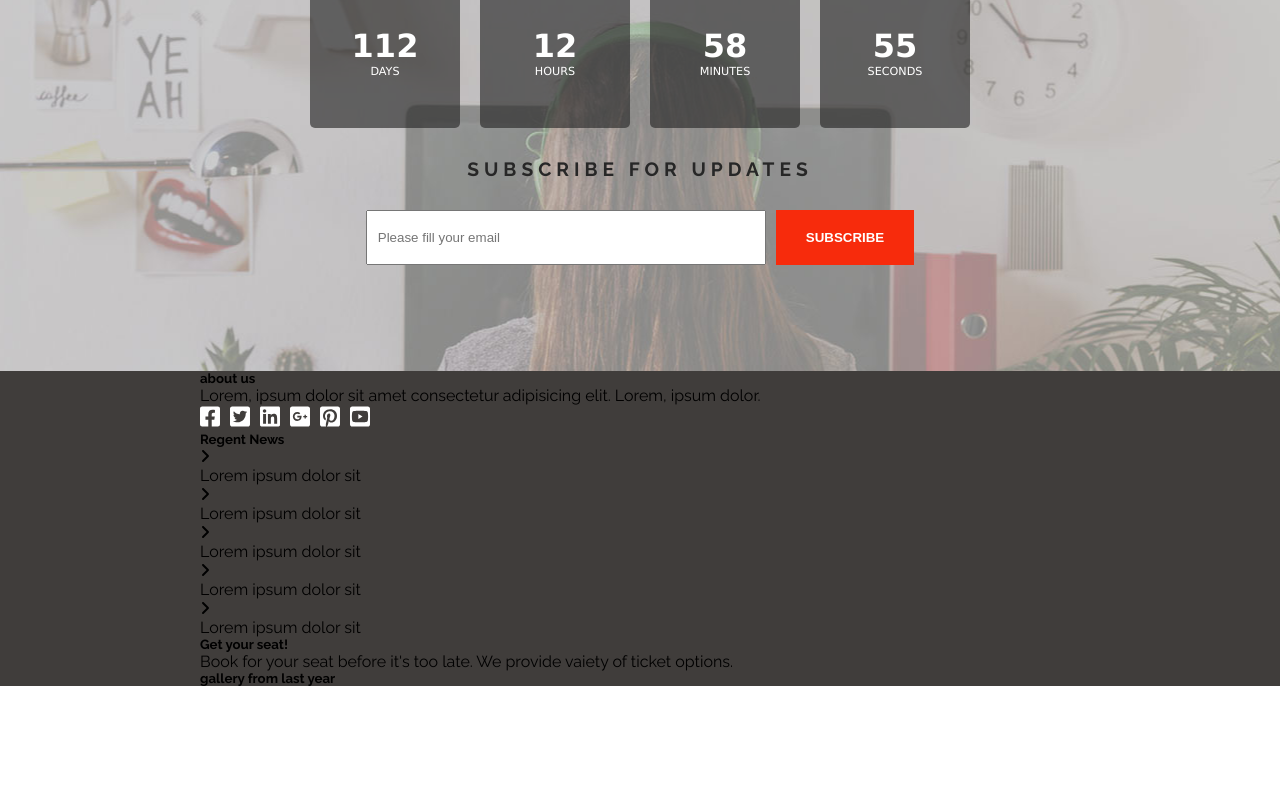
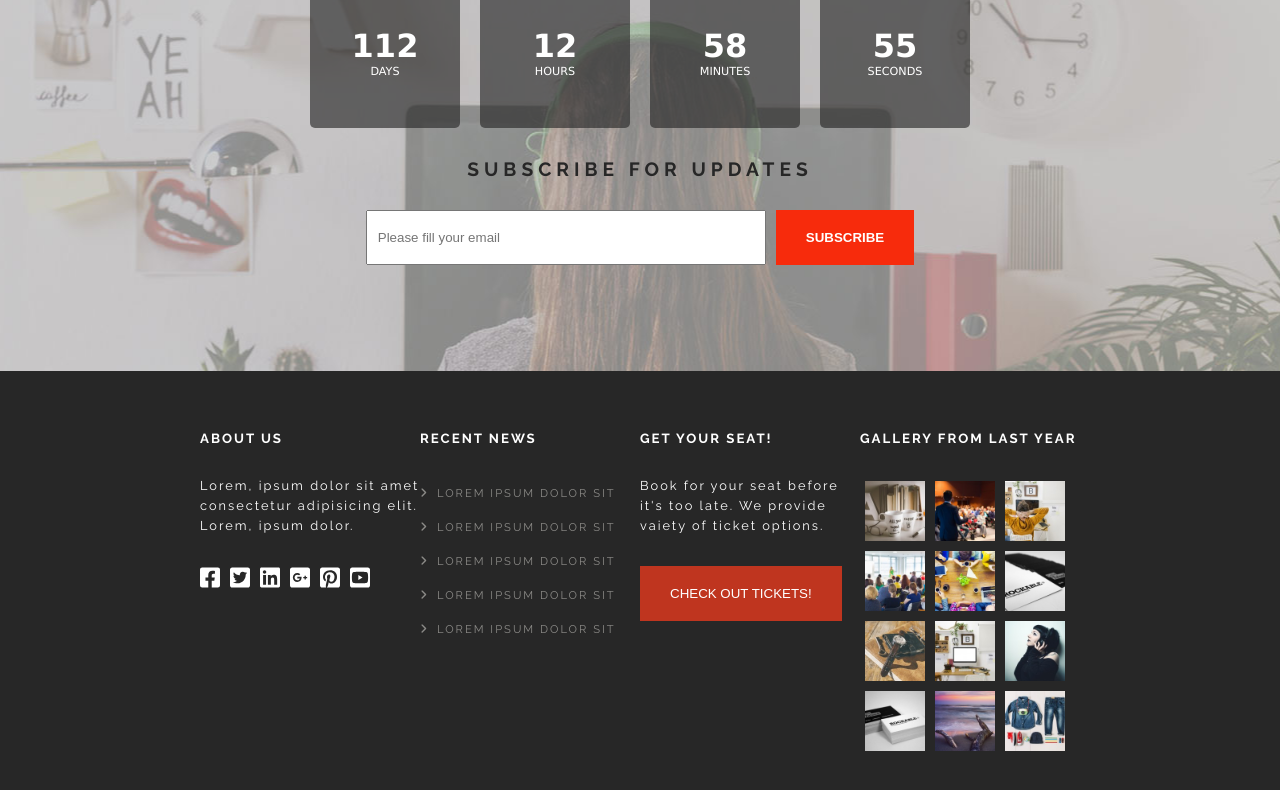
Before and after one commit to Neeiser/proj-html-vuejs, a Vue app: page / in a window 1280 px wide. Shown: the part 1129-1919 px from the top of the page. Before the commit the page ends 1815 px from the top, so only its background shows below. Built offline with nearby package versions, Linux system fonts and the light colour scheme.

Commit message:
FooterInfoKeynote done

```diff
--- a/src/components/footer/footer-components/FooterInfoKeynote.vue
+++ b/src/components/footer/footer-components/FooterInfoKeynote.vue
@@ -1,37 +1,44 @@
 <template>
     <section>
-        <div class="margin-sides">
-            <div>
+        <div class="margin-sides footer-info">
+            <div class="footer-info-about">
                 <h5>about us</h5>
                 <p>Lorem, ipsum dolor sit amet consectetur adipisicing elit. Lorem, ipsum dolor.</p>
                 <div>
                     <FooterInfoIcons />
                 </div>
             </div>
-            <div>
-                <h5>Regent News</h5>
-                <ul v-for="link in iconsLinks" :key="link.id">
-                    <font-awesome-icon icon="fa-solid fa-angle-right" />
-                    <li><a href="#">{{ link.linkData }}</a></li>
+            <div class="footer-info-recent">
+                <h5>Recent News</h5>
+                <ul>
+                    <li v-for="link in iconsLinks" :key="link.id">
+                        <font-awesome-icon icon="fa-solid fa-angle-right" />
+                        <a href="#">{{ link.linkData }}</a>
+                    </li>
                 </ul>
             </div>
-            <div>
+            <div class="footer-info-seat">
                 <h5>Get your seat!</h5>
                 <p>Book for your seat before it's too late. We provide vaiety of ticket options.</p>
+                <button class="btn-style">check out tickets!</button>
             </div>
-            <div>
+            <div class="footer-info-gallery">
                 <h5>gallery from last year</h5>
+                <FooterInfoGallery />
             </div>
         </div>
     </section>
 </template>
 
 <script>
-import FooterInfoIcons from './FooterInfoIcons.vue';
+import FooterInfoIcons from './footer-info-components/FooterInfoIcons.vue';
+import FooterInfoGallery from './footer-info-components/FooterInfoGallery.vue';
+
 export default {
     name: 'FooterInfoKeynote',
     components:{
         FooterInfoIcons,
+        FooterInfoGallery,
     },
     data(){
         return{
@@ -49,7 +56,42 @@ export default {
 @import '../../../assets/styles/style';
 
 section{
-    background-color: $masala;
+    background-color: $mine-shaft;
+    .footer-info{
+        display: flex;
+        padding: 60px 0;
+        div{
+            flex-basis: calc(100% / 4);
+        }
+        li{
+            color: $natural-gray;
+            text-transform: uppercase;
+            font-size: 0.7rem;
+            letter-spacing: 2px;
+            padding: 10px 0;
+            a{
+                padding-left: 10px;
+            }
+        }
+        h5{
+            margin-bottom: 30px;
+            text-transform: uppercase;
+            color: $white;
+            letter-spacing: 2px;
+        }
+        p{
+            color: $white;
+            font-size: 0.8rem;
+            padding-bottom: 30px;
+            line-height: 20px;
+            letter-spacing: 2px;
+        }
+        .footer-info-seat .btn-style{
+            background-color: $thunderbird;
+            color: $white;
+            border-radius: 0;
+        }
+    }
 }
 
 </style>
--- /dev/null
+++ b/src/components/footer/footer-components/footer-info-components/FooterInfoGallery.vue
@@ -0,0 +1,51 @@
+<template>
+    <div class="gallery">
+        <div v-for="image in arrGallery" :key="image.id">
+            <a href="#"><img :src="image.imagePath" alt=""></a>
+        </div>
+    </div>
+</template>
+
+<script>
+
+export default {
+    name: 'FooterInfoGallery',
+    data(){
+        return{
+            arrGallery:[
+                {imagePath: require('../../../../assets/img/photodune-7770665-two-white-coffee-mug-with-diy-decoration-o (1).jpg')},
+                {imagePath: require('../../../../assets/img/photodune-8522811-speaker-at-business-conference-and-present (1).jpg')},
+                {imagePath: require('../../../../assets/img/photodune-6745579-modern-creative-man-relaxing-on-workspace-.jpg')},
+                {imagePath: require('../../../../assets/img/photodune-8523683-speaker-at-business-convention-and-present.jpg')},
+                {imagePath: require('../../../../assets/img/photodune-8797753-multiethnic-people-with-startup-business-t (1).jpg')},
+                {imagePath: require('../../../../assets/img/card04-150x150.jpg')},
+                {imagePath: require('../../../../assets/img/photodune-6745606-man-wristwatch-calendar-key-and-glasses-on.jpg')},
+                {imagePath: require('../../../../assets/img/photodune-6745585-modern-creative-workspace-m-150x150.jpg')},
+                {imagePath: require('../../../../assets/img/6426608875_186070f8ca_o-150x150.jpg')},
+                {imagePath: require('../../../../assets/img/card01-150x150.jpg')},
+                {imagePath: require('../../../../assets/img/13349065283_64d09b067c_o-150x150.jpg')},
+                {imagePath: require('../../../../assets/img/photodune-8795110-overhead-of-essentials-denim-clothes-m-150.jpg')},
+            ]
+        }
+    }
+}
+</script>
+
+<style lang="scss" scoped>
+@import '../../../../assets/styles/style';
+
+.gallery{
+    display: flex;
+    flex-wrap: wrap;
+    div{
+    width: 60px;
+    height: 60px;
+    margin: 5px;
+    }
+    img{
+    width: 100%;
+    }
+}
+
+
+</style>
--- a/src/components/footer/footer-components/FooterInfoIcons.vue
+++ b/src/components/footer/footer-components/footer-info-components/FooterInfoIcons.vue
@@ -9,12 +9,12 @@
 </template>
 
 <script>
-import facebook from "../../../assets/img/icons/facebook-square-brands.svg"
-import twitter from "../../../assets/img/icons/twitter-square-brands.svg"
-import linkedin from "../../../assets/img/icons/linkedin-brands.svg"
-import google from "../../../assets/img/icons/google-plus-square-brands.svg"
-import pinterest from "../../../assets/img/icons/pinterest-square-brands.svg"
-import youtube from "../../../assets/img/icons/youtube-square-brands.svg"
+import facebook from "../../../../assets/img/icons/facebook-square-brands.svg"
+import twitter from "../../../../assets/img/icons/twitter-square-brands.svg"
+import linkedin from "../../../../assets/img/icons/linkedin-brands.svg"
+import google from "../../../../assets/img/icons/google-plus-square-brands.svg"
+import pinterest from "../../../../assets/img/icons/pinterest-square-brands.svg"
+import youtube from "../../../../assets/img/icons/youtube-square-brands.svg"
 
 export default {
     name: 'FooterInfoKeynote',
@@ -30,7 +30,7 @@ export default {
 </script>
 
 <style lang="scss" scoped>
-@import '../../../assets/styles/style';
+@import '../../../../assets/styles/style';
 
 a{
     margin-right: 10px;
```
